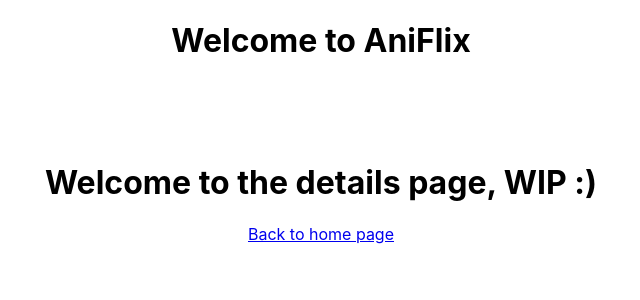
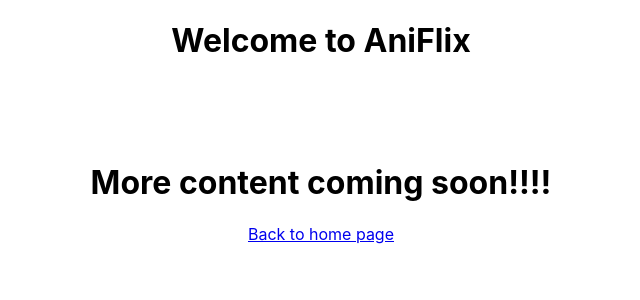
Before and after one commit to DamBai212/aniflix, a React (Create React App) app: page /details in a window 1280 px wide. Shown: the top 300 px of the page, without its empty margins (319-959 px from the left). Built offline with nearby package versions, Linux system fonts and the light colour scheme.

Commit message:
state introduced on details component

```diff
--- a/src/Details.js
+++ b/src/Details.js
@@ -1,11 +1,36 @@
-import React from 'react'
+import React, { Component } from 'react'
 import { Link } from 'react-router-dom'
 
-export default function Details() {
-    return (
-        <div>
-            <h1>Welcome to the details page, WIP :)</h1>
-            <Link to='/'>Back to home page</Link>
-        </div>
-    )
+export default class Details extends Component {
+
+    constructor() {
+        super();
+        debugger;
+        this.state = {
+            welcomeMesssage: 'Welcome to the details page, WIP :)'
+        };
+    }
+
+    componentDidMount() {
+        debugger;
+        setTimeout(() => {
+            debugger;
+            this.setState({
+               welcomeMesssage: 'More content coming soon!!!!'
+            });
+        }, 3000);
+    }
+
+
+    render() {
+        debugger;
+        return (
+            <div>
+                <h1>{this.state.welcomeMesssage}</h1>
+                <Link to='/'>Back to home page</Link>
+            </div>
+        )
+
+    }
+
 }
```
